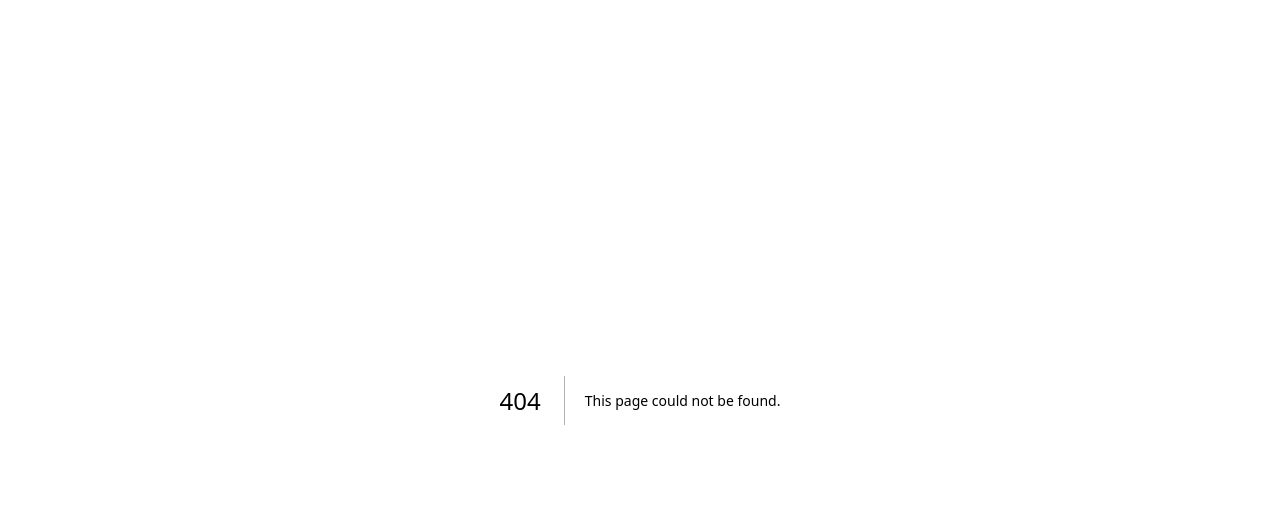
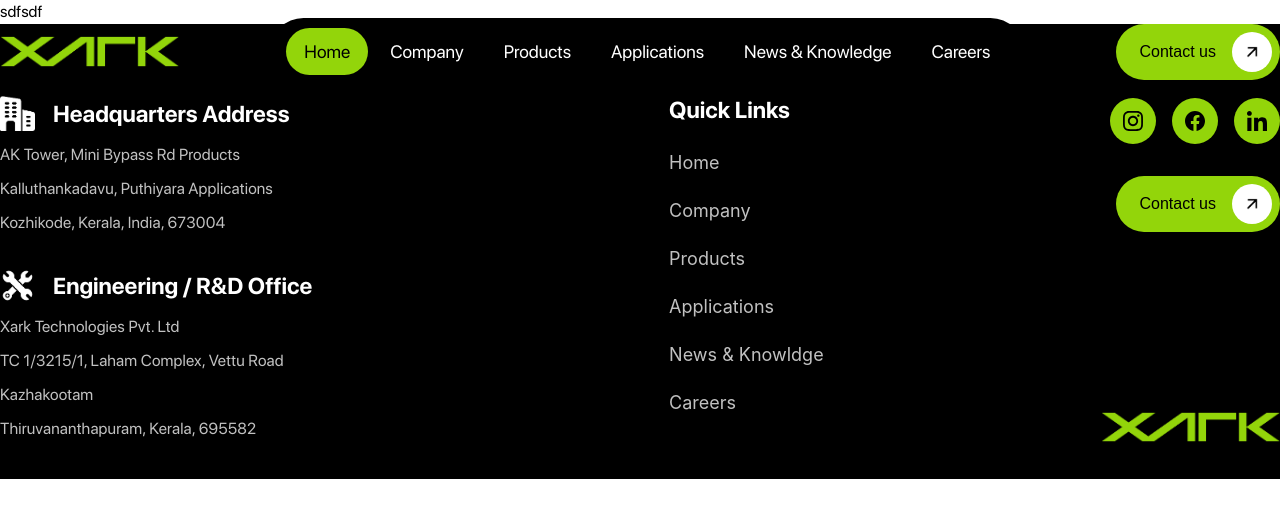
Before and after one commit to Fenar7/Xark_Tech_Web, a Next.js app: page /about-xark in a window 1280 px wide. Before the commit this address had no page. Shown: the top 518 px of the page. Built offline with nearby package versions, Linux system fonts and the light colour scheme.

Commit message:
about start

```diff
--- /dev/null
+++ b/app/about-xark/page.tsx
@@ -0,0 +1,12 @@
+import React from 'react'
+import PageHeroSection from '../components/PageHeroSection/PageHeroSection'
+
+const page = () => {
+  return (
+    <div>
+        <PageHeroSection/>
+    </div>
+  )
+}
+
+export default page
--- /dev/null
+++ b/app/components/PageHeroSection/PageHeroSection.tsx
@@ -0,0 +1,13 @@
+import React from 'react'
+
+const PageHeroSection = () => {
+  return (
+    <div className='page-hero-section-container flex items-center justify-center'>
+<div className="page-hero-section container">
+    sdfsdf
+</div>
+    </div>
+  )
+}
+
+export default PageHeroSection
--- a/app/layout.tsx
+++ b/app/layout.tsx
@@ -1,5 +1,7 @@
 import type { Metadata } from "next";
 import "./globals.scss";
+import Header from "./components/Header/Header";
+import Footer from "./components/Footer/Footer";
 
 export const metadata: Metadata = {
   title: "Xark Tech",
@@ -13,7 +15,9 @@ export default function RootLayout({
 }>) {
   return (
     <html lang="en">
+      <Header/>
       <body className="antialiased">{children}</body>
+      <Footer/>
     </html>
   );
 }
--- a/app/page.tsx
+++ b/app/page.tsx
@@ -11,7 +11,6 @@ import Header from './components/Header/Header';
 export default function Home() {
   return (
     <main>
-      <Header/>
       <Hero />
       <AboutSection />
       <CoreCapabilitiesSection />
@@ -19,7 +18,6 @@ export default function Home() {
       <BlogSection />
       <BrandsSection/>
       <BottomCtaSection/>
-      <Footer />
     </main>
   );
 }
```
Also changed, not shown: app/about-xark/style.scss (added), app/components/PageHeroSection/style.scss (added).
